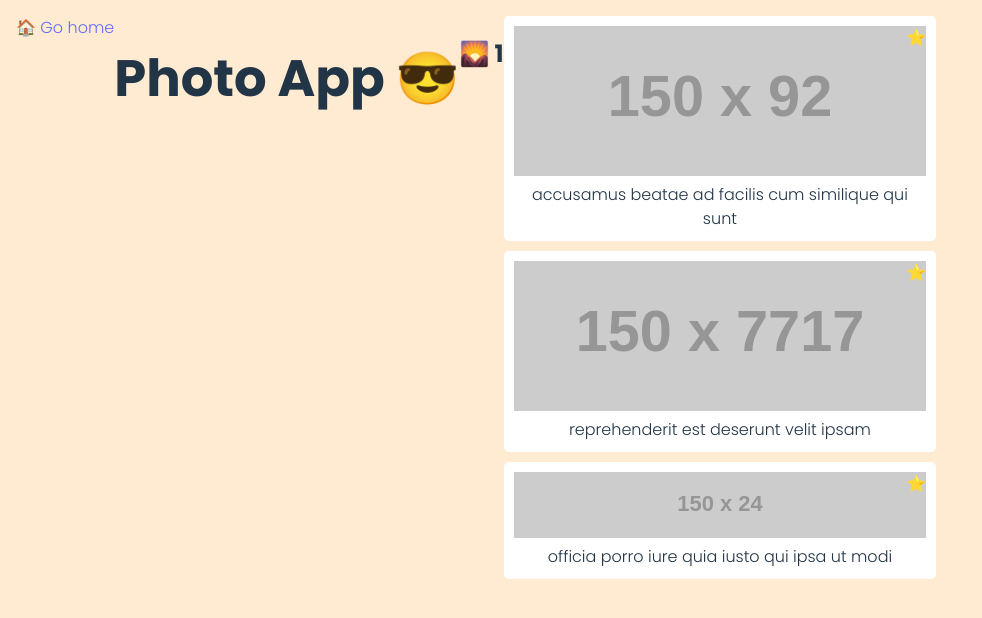
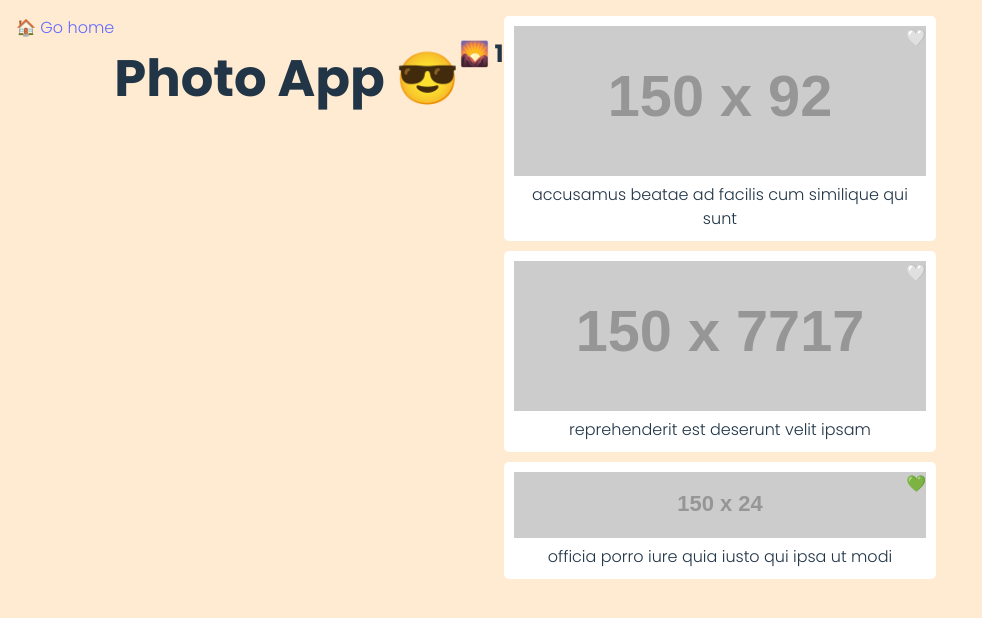
Before and after one commit to nhristova/photo-app, a React (Vite) app: page /albums/1 in a window 1280 px wide. Shown: the top 618 px of the page, without its empty margins (0-982 px from the left). Built offline with nearby package versions, Linux system fonts and the light colour scheme.

Commit message:
💛 Completed add, remove favorites with Redux

```diff
--- a/src/components/AlbumView.tsx
+++ b/src/components/AlbumView.tsx
@@ -1,8 +1,8 @@
 import { useEffect, useState } from 'react';
+import { useParams } from 'react-router-dom';
 import { getAlbumById } from '../data/loadDataLocal';
 import { Album } from '../types/Albums';
 import { PhotoCard } from './PhotoCard';
-import { useParams } from 'react-router-dom';
 import { Photo } from '../types/Photo';
 
 interface AlbumViewProps {
@@ -15,7 +15,7 @@ export function AlbumView() {
 
   useEffect(() => {
     setPhotos(getAlbumById(id));
-  }, [id])
+  }, [id]);
 
   return (
     <>
--- a/src/components/PhotoCard.tsx
+++ b/src/components/PhotoCard.tsx
@@ -1,3 +1,5 @@
+import { useSelector, useDispatch } from 'react-redux';
+import { add, remove, AppState } from '../features/favoritesSlice';
 import { Photo } from "../types/Photo";
 
 interface PhotoCardProps {
@@ -5,9 +7,17 @@ interface PhotoCardProps {
 }
 
 export function PhotoCard({ photo }: PhotoCardProps) {
+  const selectIsFavorite = (state: AppState) => state.favorites.includes(photo.id);
+  const isFavorite = useSelector(selectIsFavorite);
+  const dispatch = useDispatch();
+
+  const toggleFavorite = () => {
+    isFavorite ? dispatch(remove(photo.id)) : dispatch(add(photo.id));
+  }
+
   return (
     <div className="photo-card">
-      <div className="fav-icon">⭐</div>
+      <div className="fav-icon" onClick={toggleFavorite}>{isFavorite ? '💚' : '🤍'}</div>
       <img src={photo.thumbnailUrl} />
       <div>{photo.title}</div>
     </div>
--- a/src/features/favoritesSlice.ts
+++ b/src/features/favoritesSlice.ts
@@ -1,14 +1,25 @@
 import { createSlice } from "@reduxjs/toolkit";
 
-const initialState: string[] = [];
+export interface AppState {
+  favorites: number[],
+}
+
+const initialState: number[] = [3];
 
 const favoritesSlice = createSlice({
   name: 'favorites',
   initialState,
   reducers: {
-    add: (state) => {},
-    remove: (state) => {}
+    add: (state, action) => {
+      return [...state, action.payload]
+    },
+    remove: (state, action) => {
+      return state.filter(id => id !== action.payload)
+    }
   }
-})
+});
+
+export const { add, remove } = favoritesSlice.actions;
+export const selectFavorites = (state: number[]) => state;
 
 export default favoritesSlice.reducer;
--- a/src/main.tsx
+++ b/src/main.tsx
@@ -1,11 +1,15 @@
 import React from 'react';
 import ReactDOM from 'react-dom/client';
 import './index.css';
+import { Provider } from 'react-redux';
 import { RouterProvider } from 'react-router-dom';
 import { router } from './router';
+import { store } from './data/store';
 
 ReactDOM.createRoot(document.getElementById('root') as HTMLElement).render(
   <React.StrictMode>
-    <RouterProvider router={router} />
+    <Provider store={store}>
+      <RouterProvider router={router} />
+    </Provider>
   </React.StrictMode>,
 )
```
Also changed, not shown: src/data/store.ts (renamed from src/data/store.js).
